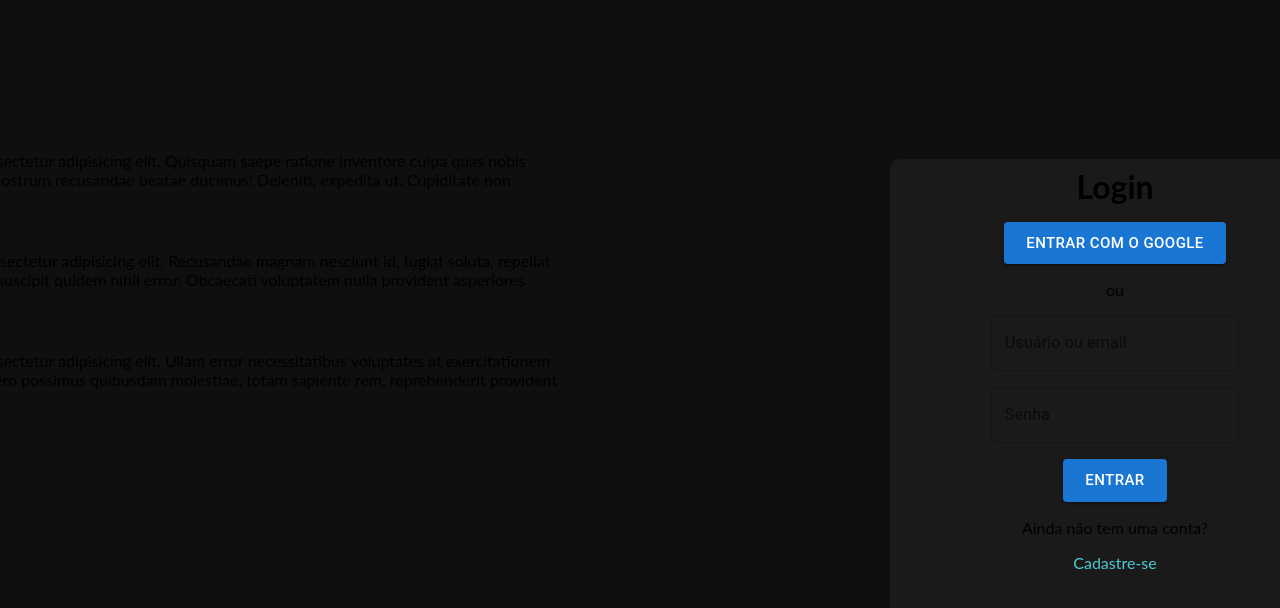
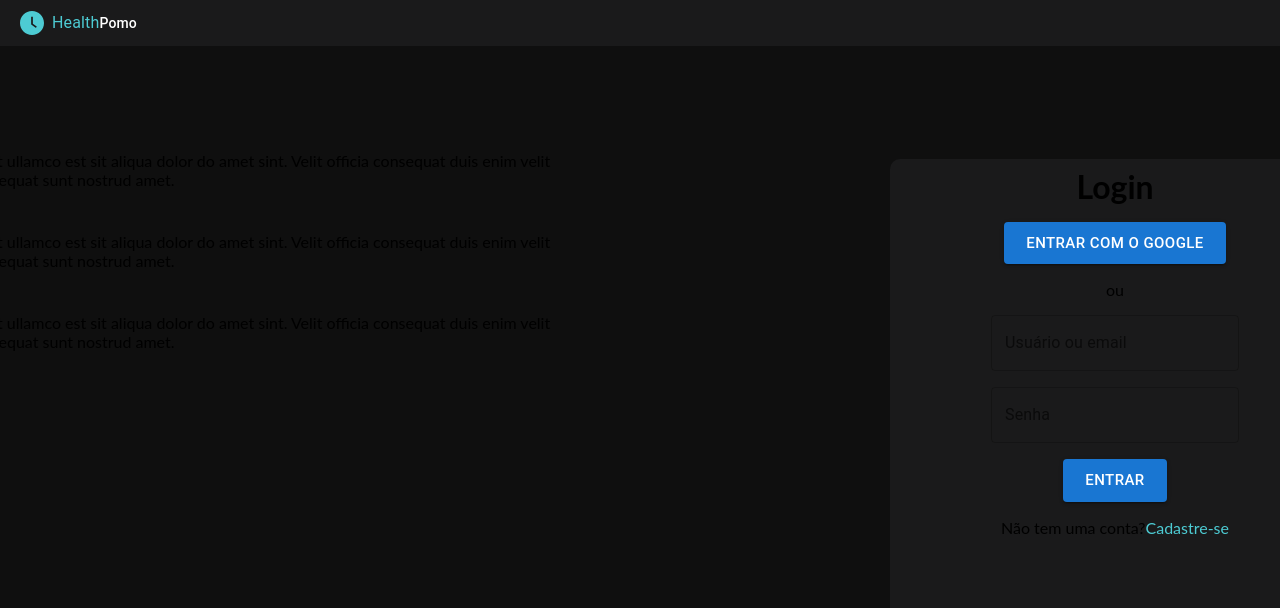
Before and after one commit to jGledsonSilva/Projeto_POO, a React (Vite) app: page /login in a window 1280 px wide. Shown: the top 608 px of the page. Built offline with nearby package versions, Linux system fonts and the light colour scheme.

Commit message:
feat(1): conteudo e layout base

```diff
--- a/src/pages/Login/index.jsx
+++ b/src/pages/Login/index.jsx
@@ -1,4 +1,5 @@
 import { TextField, Button } from '@mui/material';
+import { BaseLayout } from "../../shared/components/layouts/BaseLayout";
 import './styles.css';
 
 let nome;
@@ -6,22 +7,24 @@ let senha;
 
 export const Login = () => {
   return (
+    <BaseLayout>
+
       <div id='login'>
 
         <div className='sobre'>
           <div>
-          <h2>Sobre</h2>
-          <p>Lorem ipsum dolor sit amet consectetur adipisicing elit. Quisquam saepe ratione inventore culpa quas nobis molestias? Deleniti atque vero nostrum recusandae beatae ducimus! Deleniti, expedita ut. Cupiditate non inventore cum!</p>
+            <h2>HealthPomo</h2>
+            <p>Amet minim mollit non deserunt ullamco est sit aliqua dolor do amet sint. Velit officia consequat duis enim velit mollit. Exercitation veniam consequat sunt nostrud amet.</p>
           </div>
 
           <div>
             <h2>Pomodoro</h2>
-          <p>Lorem ipsum dolor, sit amet consectetur adipisicing elit. Recusandae magnam nesciunt id, fugiat soluta, repellat explicabo ad repudiandae illum suscipit quidem nihil error. Obcaecati voluptatem nulla provident asperiores ipsam est.</p>
+            <p>Amet minim mollit non deserunt ullamco est sit aliqua dolor do amet sint. Velit officia consequat duis enim velit mollit. Exercitation veniam consequat sunt nostrud amet.</p>
           </div>
 
           <div>
-          <h2>Outro</h2>
-          <p>Lorem ipsum dolor sit amet consectetur adipisicing elit. Ullam error necessitatibus voluptates at exercitationem tempore fugiat ratione labore vero possimus quibusdam molestiae, totam sapiente rem, reprehenderit provident pariatur consequatur vitae?</p>
+            <h2>Sobre</h2>
+            <p>Amet minim mollit non deserunt ullamco est sit aliqua dolor do amet sint. Velit officia consequat duis enim velit mollit. Exercitation veniam consequat sunt nostrud amet.</p>
           </div>
         </div>
 
@@ -39,11 +42,15 @@ export const Login = () => {
             label="Senha"
             value={senha}
           />
-        <Button variant="contained" size="large" href="#">Entrar</Button>
-        <span>Ainda não tem uma conta?</span>
-        <a href="#">Cadastre-se</a>
+          <Button variant="contained" size="large" href="pagina-inicial">Entrar</Button>
+          <div className='cadastro'>
+            <span>Não tem uma conta?</span>
+            <a href="cadastrar">Cadastre-se</a>
           </div>
         </div>
+      </div>
+    </BaseLayout>
+
   )
 }
 
```
Lines whose indentation alone changed are shown as unchanged.
